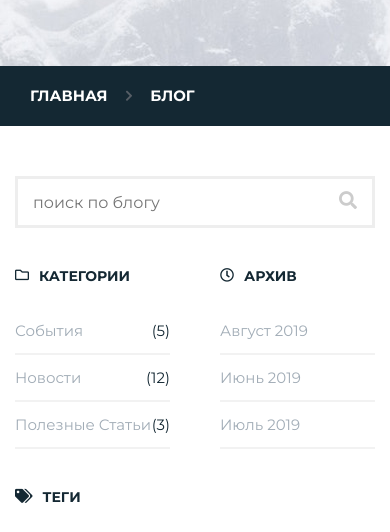
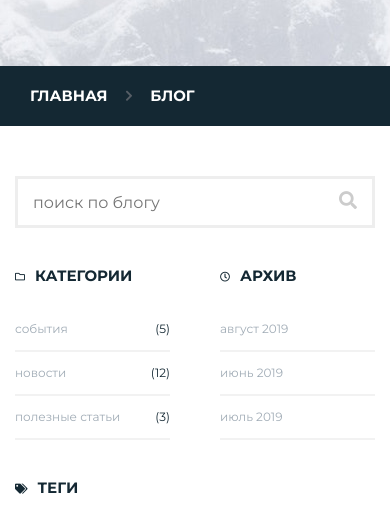
Before and after one commit to alina-kala4ik/winter-sport, a plain HTML site: page html/blog.html in a window 390 px wide. Shown: the part 294-826 px from the top of the page. Drawn offline with nearby package versions, Linux system fonts and the light colour scheme; files whose address does not match are found by name.

Commit message:
адаптация под мобильные устройства

```diff
--- a/css/blog.css
+++ b/css/blog.css
@@ -117,7 +117,6 @@ form.search input[type="search"]:focus + button {
 aside ul h12 {
     display: block;
     margin: 40px 0;
-    font-size: 14px;
 }
 
 aside ul h12 span {
@@ -136,7 +135,7 @@ aside ul.archive li a {
     border-bottom: 2px solid #f2f2f2;
     padding-bottom: 15px;
     position: relative;
-    text-transform: capitalize;
+    text-transform: lowercase;
 }
 
 aside ul.categories li:not(:first-of-type) a,
@@ -219,8 +218,8 @@ aside ul.archive li a:hover {
         order: 1;
         width: 100%;
         -webkit-box-flex: 1;
-            -ms-flex: 1 1 460px;
-                flex: 1 1 460px;
+        -ms-flex: 1 1 460px;
+        flex: 1 1 460px;
     }
 
     aside {
@@ -261,4 +260,17 @@ aside ul.archive li a:hover {
     body article iframe {
         min-height: 315px;
     }
+
+    body aside ul h12 {
+        font-size: 15px;
+    }
+
+    body aside ul h12 span {
+        font-size: 10px;
+    }
+
+    body aside ul.categories li a,
+    body aside ul.archive li a {
+        font-size: 12px;
+    }
 }
```
